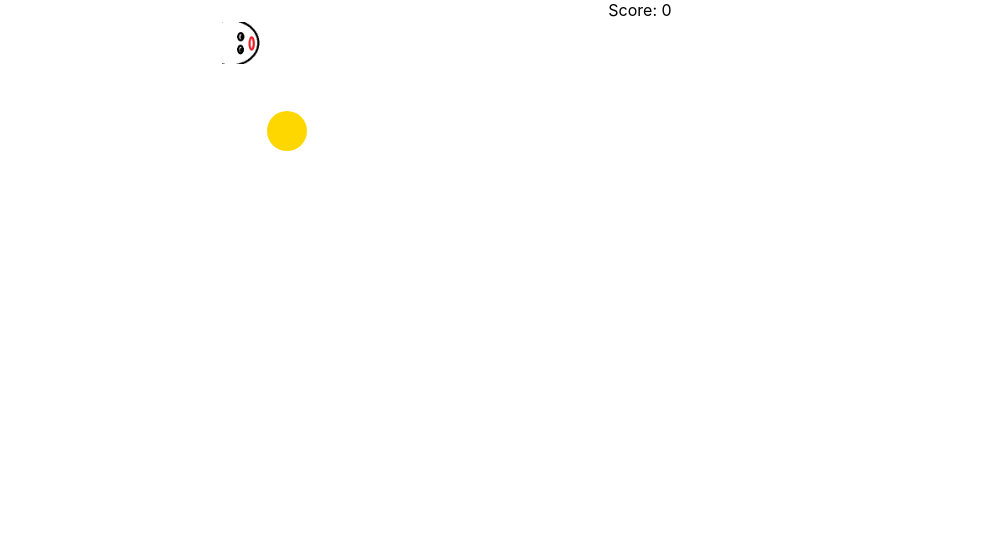
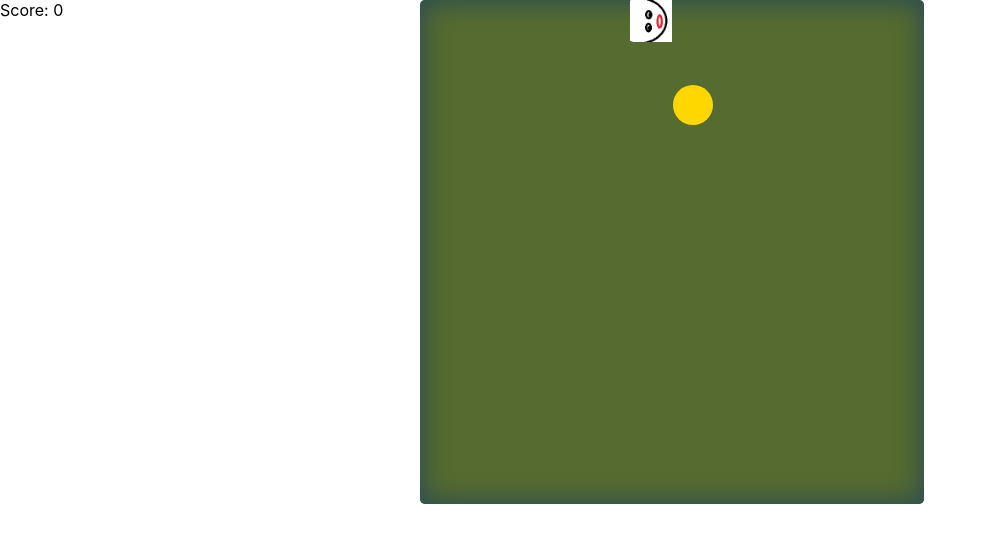
Before and after one commit to elnoor/snake, a React (Create React App) app: page / in a window 1280 px wide. Shown: the top 542 px of the page, without its empty margins (0-986 px from the left). Built offline with nearby package versions, Linux system fonts and the light colour scheme.

Commit message:
board esign started

```diff
--- a/src/Game.css
+++ b/src/Game.css
@@ -1,5 +1,19 @@
+.game {
+  display: flex;
+}
+.header {
+  display: block;
+}
+table {
+  box-shadow: inset 0 0 23px 5px darkslategrey;
+  background: darkolivegreen;
+  border-radius: 5px;
+  overflow: hidden;
+  margin-left: auto;
+  margin-right: auto;
+  border-spacing: 0;
+}
 td {
-  /* border: 1px solid #f7f7f7; */
   border: none;
   width: 40px;
   height: 40px;
--- a/src/Game.js
+++ b/src/Game.js
@@ -226,13 +226,15 @@ export default function Game() {
   }
 
   return (
-    <div className="board">
+    <div className="game">
+      <div className="header">
         {gameOver && (
           <span style={{ float: "left" }}>
             Game Over! <u onClick={reset}>Play Again</u>
           </span>
         )}
         Score: {score}
+      </div>
       <Board grid={grid} />
     </div>
   );
```
Lines whose indentation alone changed are shown as unchanged.
